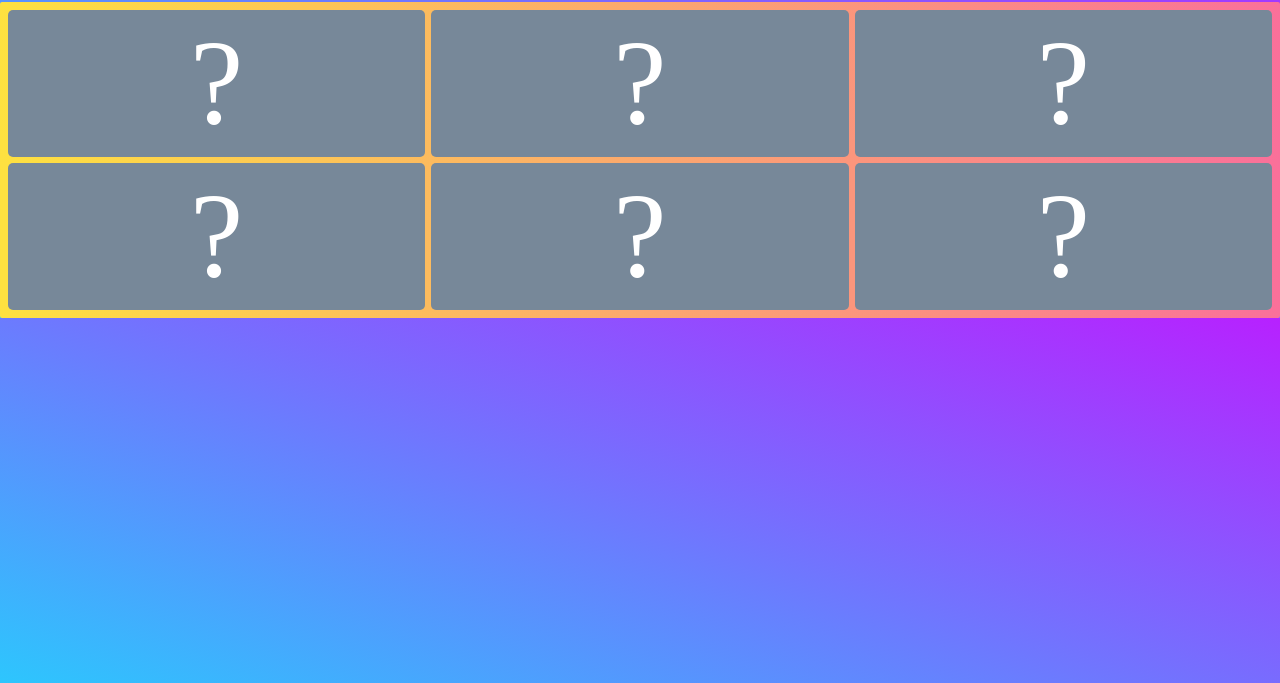
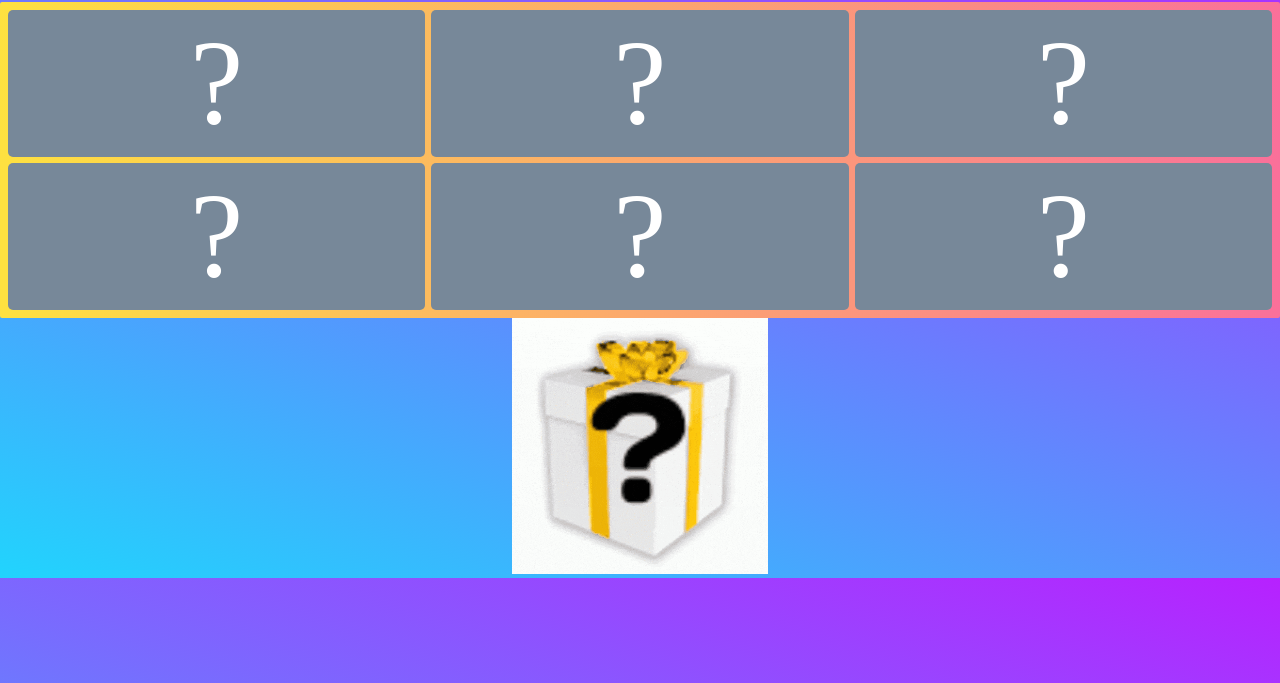
Before and after one commit to CongratulationsJH/Dado, a plain HTML site: page index.html in a window 1280 px wide. Shown: the part 117-800 px from the top of the page. Drawn offline with Linux system fonts and the light colour scheme.

Commit message:
Update 2
New gif on index.html

```diff
--- a/index.html
+++ b/index.html
@@ -31,6 +31,7 @@
   		<a href="p6.html">?</a>
   </div>
 </div>
+<img src="20220801_134016.gif" alt="???" width="20%">
 
 </body>
 </html>
```
Also changed, not shown: 20220801_134016.gif (added).
